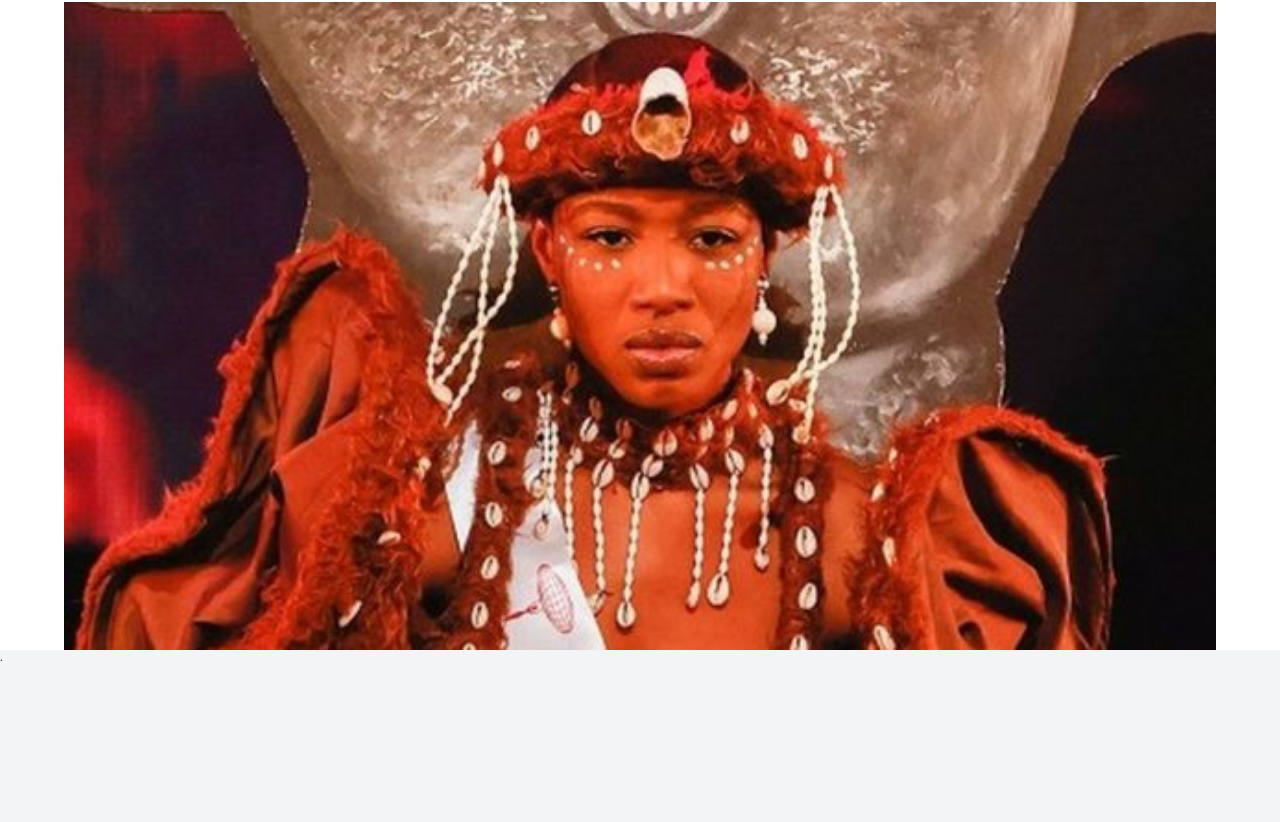
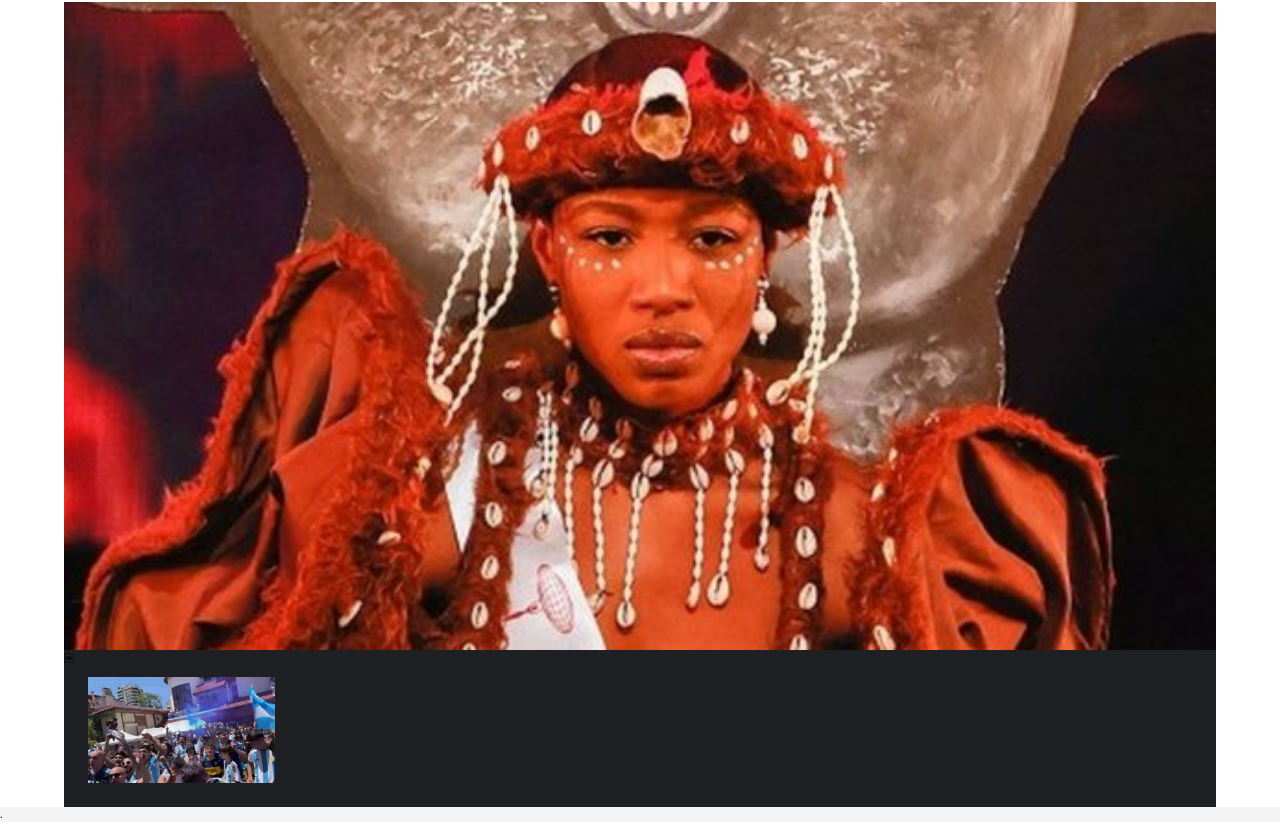
Before and after one commit to Sagni-prog/News-website, a React (Create React App) app: page / in a window 1280 px wide. Shown: the part 4512-5334 px from the top of the page. Before the commit the page ends 5177 px from the top, so only its background shows below. Built offline with nearby package versions, Linux system fonts and the light colour scheme.

Commit message:
some modification made on video component

```diff
--- a/src/Videos/Videos.js
+++ b/src/Videos/Videos.js
@@ -1,5 +1,6 @@
 import React from 'react'
 import forest from '../assets/images/africa.jpg'
+import rally from '../assets/images/rally.jpg'
 
 const Videos = () => {
   return (
@@ -13,10 +14,16 @@ const Videos = () => {
       <div className='container bg-gray flex flex-col'>
           <div className='thumbnail'>
               <img src={forest} alt=''/>
-          </div>
+          </div> ￼
 
-          <div className=''>
-
+          <div className='pl-3 pb-3 pt-2'>
+               <div className = 'flex justify-between align-center'>
+                    <div className='flex flex-col gap-2 w-100'>
+                        <div className='thumb-container'>
+                            <img src = {rally} alt = '' />
+                        </div>
+                    </div>
+               </div>
           </div>
 
       </div>
--- a/src/index.css
+++ b/src/index.css
@@ -1077,3 +1077,13 @@ transition: background-size 400ms;
     height: 100%;
     object-fit: cover;
 }
+
+.thumb-container{
+    width: 16.6%;
+    height: auto;
+}
+.thumb-container img{
+    width: 100%;
+    height: 100%;
+    object-fit: cover;
+}
```
